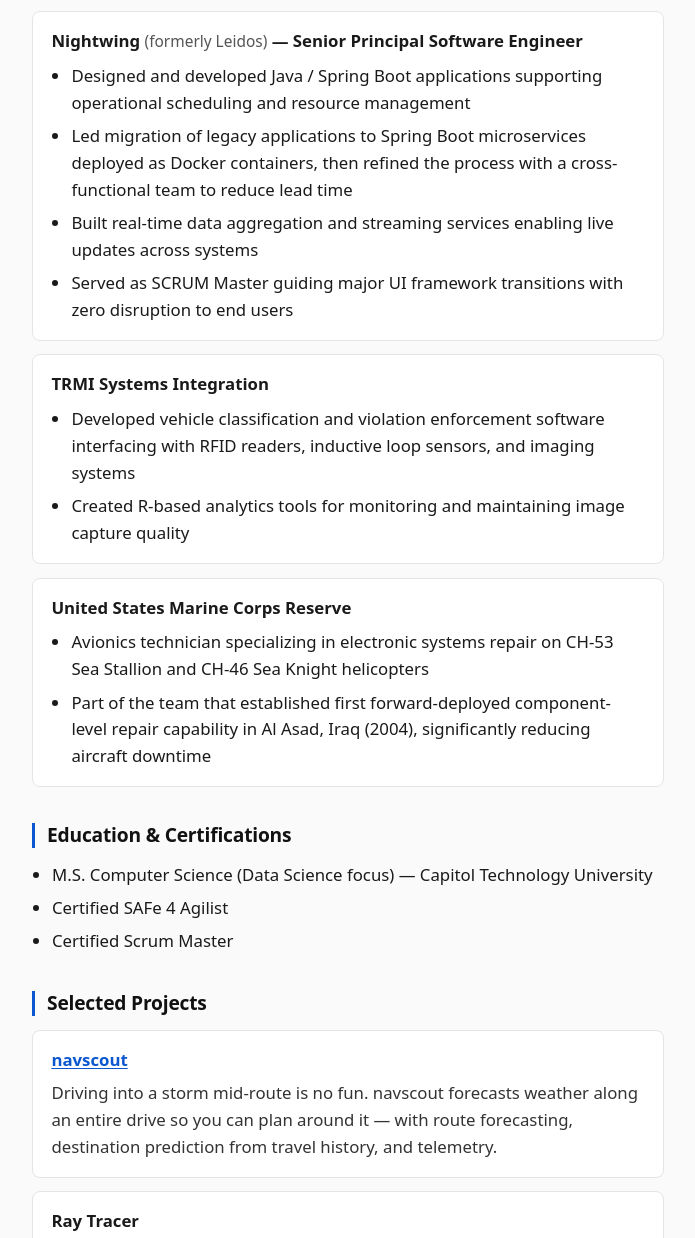
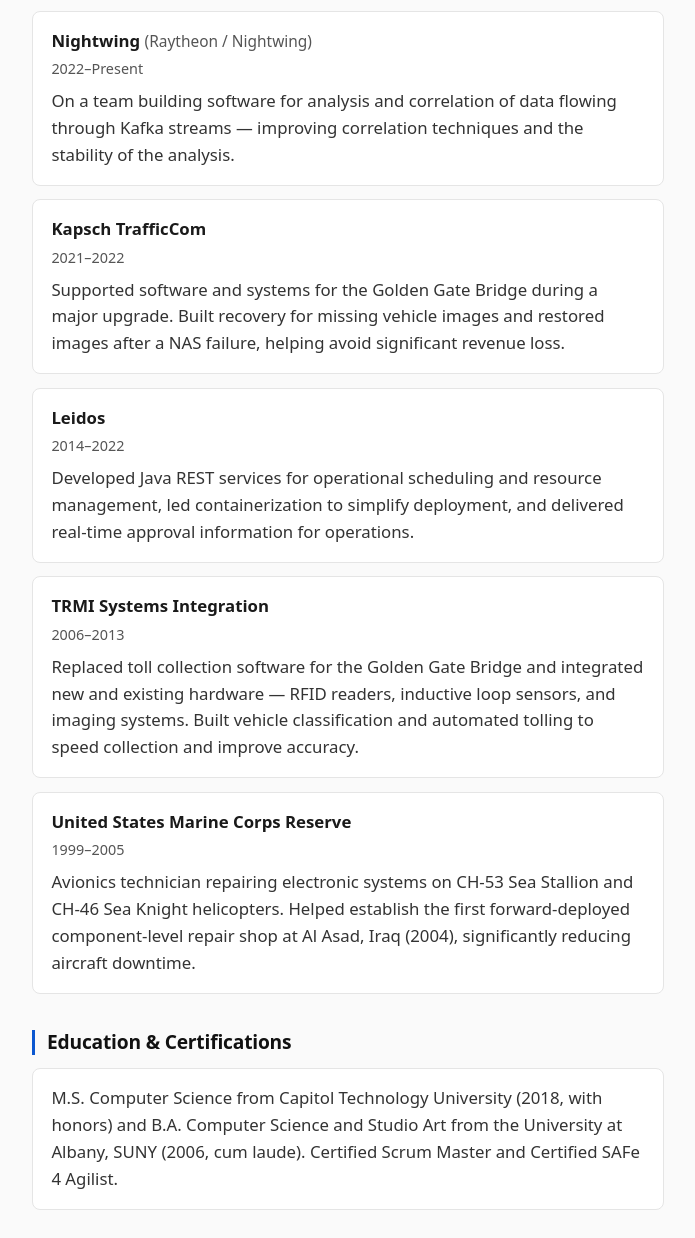
Before and after one commit to alexanderjbuck/alexanderjbuck.github.io, a plain HTML site: page index.html in a window 1280 px wide. Shown: the part 393-1631 px from the top of the page, without its empty margins (404-1099 px from the left). Drawn offline with Linux system fonts and the light colour scheme.

Commit message:
Flesh out career details

```diff
--- a/index.html
+++ b/index.html
@@ -49,40 +49,75 @@
 
         <div class="experience">
           <article>
-            <h3>Nightwing <span class="employer-note">(formerly Leidos)</span> — Senior Principal Software Engineer</h3>
-            <ul>
-              <li>Designed and developed Java / Spring Boot applications supporting operational scheduling and resource management</li>
-              <li>Led migration of legacy applications to Spring Boot microservices deployed as Docker containers, then refined the process with a cross-functional team to reduce lead time</li>
-              <li>Built real-time data aggregation and streaming services enabling live updates across systems</li>
-              <li>Served as SCRUM Master guiding major UI framework transitions with zero disruption to end users</li>
-            </ul>
+            <h3>
+              Nightwing <span class="employer-note">(Raytheon / Nightwing)</span>
+              <span class="dates">2022–Present</span>
+            </h3>
+            <p>
+              On a team building software for analysis and correlation of data flowing through
+              Kafka streams — improving correlation techniques and the stability of the analysis.
+            </p>
           </article>
 
           <article>
-            <h3>TRMI Systems Integration</h3>
-            <ul>
-              <li>Developed vehicle classification and violation enforcement software interfacing with RFID readers, inductive loop sensors, and imaging systems</li>
-              <li>Created R-based analytics tools for monitoring and maintaining image capture quality</li>
-            </ul>
+            <h3>
+              Kapsch TrafficCom
+              <span class="dates">2021–2022</span>
+            </h3>
+            <p>
+              Supported software and systems for the Golden Gate Bridge during a major upgrade.
+              Built recovery for missing vehicle images and restored images after a NAS failure,
+              helping avoid significant revenue loss.
+            </p>
           </article>
 
           <article>
-            <h3>United States Marine Corps Reserve</h3>
-            <ul>
-              <li>Avionics technician specializing in electronic systems repair on CH-53 Sea Stallion and CH-46 Sea Knight helicopters</li>
-              <li>Part of the team that established first forward-deployed component-level repair capability in Al Asad, Iraq (2004), significantly reducing aircraft downtime</li>
-            </ul>
+            <h3>
+              Leidos
+              <span class="dates">2014–2022</span>
+            </h3>
+            <p>
+              Developed Java REST services for operational scheduling and resource management,
+              led containerization to simplify deployment, and delivered real-time approval
+              information for operations.
+            </p>
+          </article>
+
+          <article>
+            <h3>
+              TRMI Systems Integration
+              <span class="dates">2006–2013</span>
+            </h3>
+            <p>
+              Replaced toll collection software for the Golden Gate Bridge and integrated new and
+              existing hardware — RFID readers, inductive loop sensors, and imaging systems.
+              Built vehicle classification and automated tolling to speed collection and improve accuracy.
+            </p>
+          </article>
+
+          <article>
+            <h3>
+              United States Marine Corps Reserve
+              <span class="dates">1999–2005</span>
+            </h3>
+            <p>
+              Avionics technician repairing electronic systems on CH-53 Sea Stallion and CH-46 Sea Knight
+              helicopters. Helped establish the first forward-deployed component-level repair shop at
+              Al Asad, Iraq (2004), significantly reducing aircraft downtime.
+            </p>
           </article>
         </div>
       </section>
 
       <section id="education" aria-labelledby="education-heading">
         <h2 id="education-heading">Education &amp; Certifications</h2>
-        <ul>
-          <li>M.S. Computer Science (Data Science focus) — Capitol Technology University</li>
-          <li>Certified SAFe 4 Agilist</li>
-          <li>Certified Scrum Master</li>
-        </ul>
+        <div class="narrative-block">
+          <p>
+            M.S. Computer Science from Capitol Technology University (2018, with honors) and
+            B.A. Computer Science and Studio Art from the University at Albany, SUNY (2006, cum laude).
+            Certified Scrum Master and Certified SAFe 4 Agilist.
+          </p>
+        </div>
       </section>
 
       <section id="projects" aria-labelledby="projects-heading">
--- a/styles.css
+++ b/styles.css
@@ -178,6 +178,14 @@
   font-size: 0.92em;
 }
 
+.dates {
+  display: block;
+  margin-top: 0.15rem;
+  font-weight: 500;
+  font-size: 0.9rem;
+  color: var(--text-muted);
+}
+
 /* Card-style experience / project blocks */
 .experience,
 .project-list {
@@ -187,15 +195,22 @@
 }
 
 .experience article,
-.project {
+.project,
+.narrative-block {
   background: var(--surface);
   border: 1px solid var(--border);
   border-radius: 0.5rem;
   padding: 1rem 1.15rem;
 }
 
-.experience article ul {
-  margin-top: 0.5rem;
+.experience article p,
+.narrative-block p {
+  margin: 0;
+  color: var(--text-secondary);
+}
+
+.experience article h3 {
+  margin-bottom: 0.5rem;
 }
 
 .project p {
```
